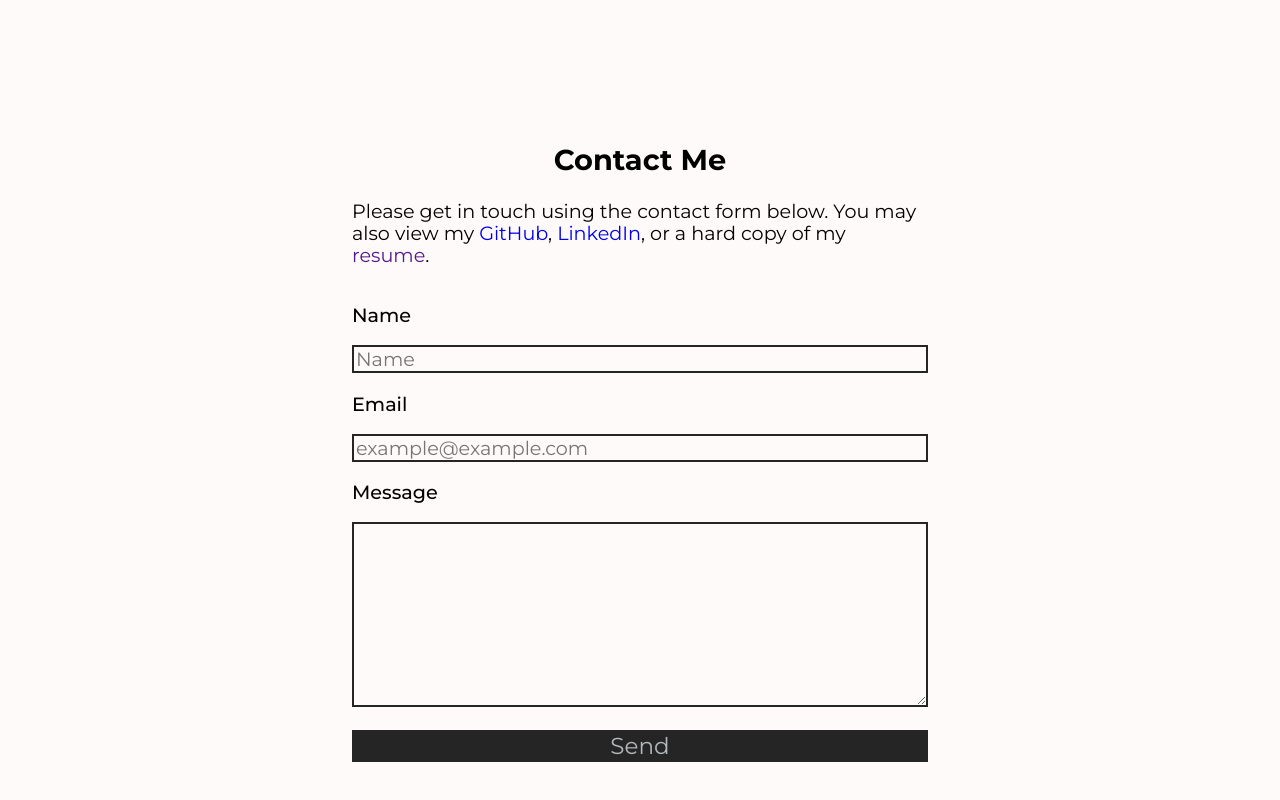
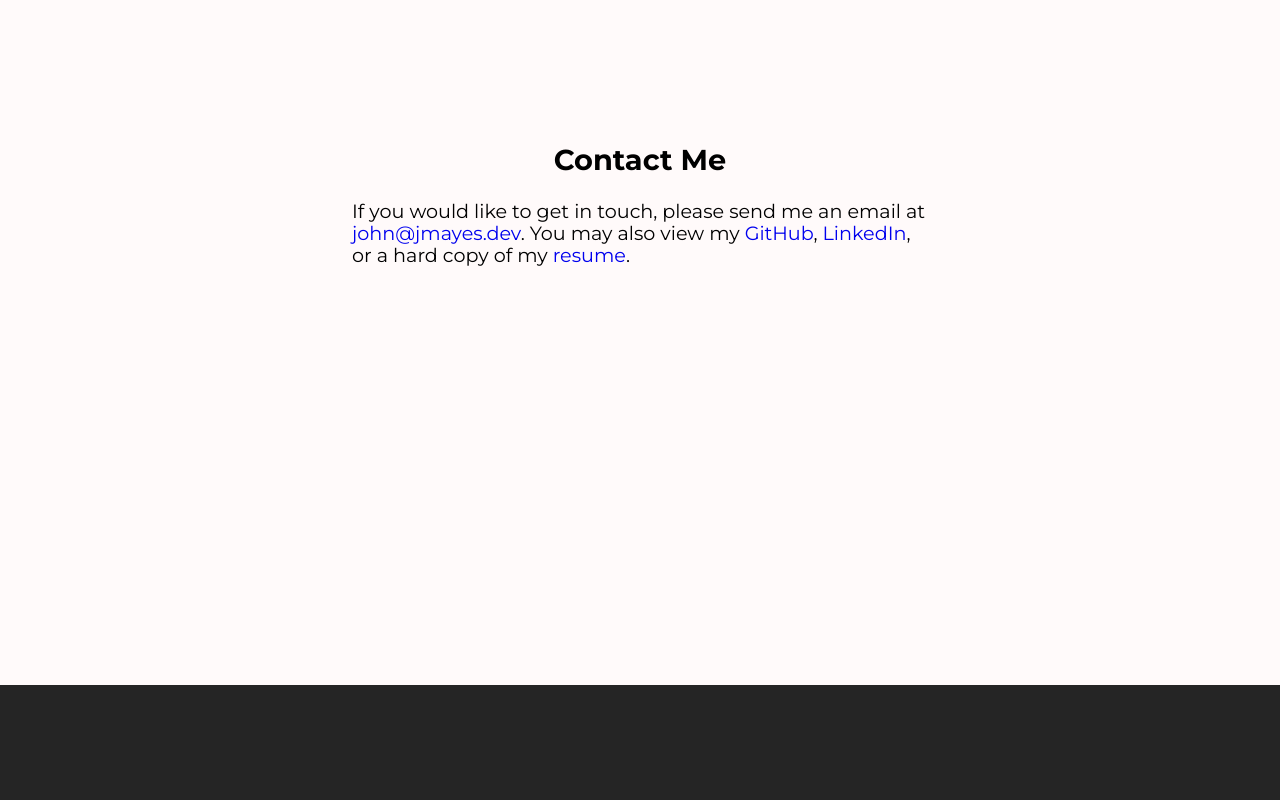
Before and after one commit to JohnMayes/jmayes.dev, a website: page index.html in a window 1280 px wide. Shown: the part 2425-3225 px from the top of the page. Drawn offline with Linux system fonts and the light colour scheme.

Commit message:
added resume

```diff
--- a/index.html
+++ b/index.html
@@ -117,13 +117,15 @@
       <section id="contact" class="item item--contained">
         <h2>Contact Me</h2>
         <p>
-          Please get in touch using the contact form below. You may also view my
-          <a href="https://github.com/JohnMayes/">GitHub</a>,
+          If you would like to get in touch, please send me an email at
+          <a href="mailto:john@jmayes.dev">john@jmayes.dev</a>. You may also
+          view my <a href="https://github.com/JohnMayes/">GitHub</a>,
           <a href="https://www.linkedin.com/in/john-mayes-712350221/"
             >LinkedIn</a
-          >, or a hard copy of my <a href="">resume</a>.
+          >, or a hard copy of my <a href="Assets/generalResume.pdf">resume</a>.
         </p>
-        <form id="contactform" method="POST" class="" action="">
+        <!-- IMPLEMENT FORM PHP -->
+        <!-- <form id="contactform" method="POST" class="" action="">
           <label for="name">Name</label>
           <input
             type="text"
@@ -149,8 +151,7 @@
             value="Send"
             class="form-button"
           />
-        </form>
-        <p></p>
+        </form> -->
       </section>
 
       <footer class="item item--full full">
--- a/styles.css
+++ b/styles.css
@@ -175,8 +175,9 @@ nav ul a:focus {
 }
 
 /* -- CONTACT FORM -- */
+/* IMPLEMENT FORM PHP */
 
-form {
+/* form {
   display: flex;
   flex-direction: column;
 }
@@ -226,7 +227,7 @@ textarea {
 #contact a:hover,
 #contact a:focus {
   text-decoration: underline;
-}
+} */
 
 /* -- FOOTER --*/
 
```
Also changed, not shown: 1 other file.
